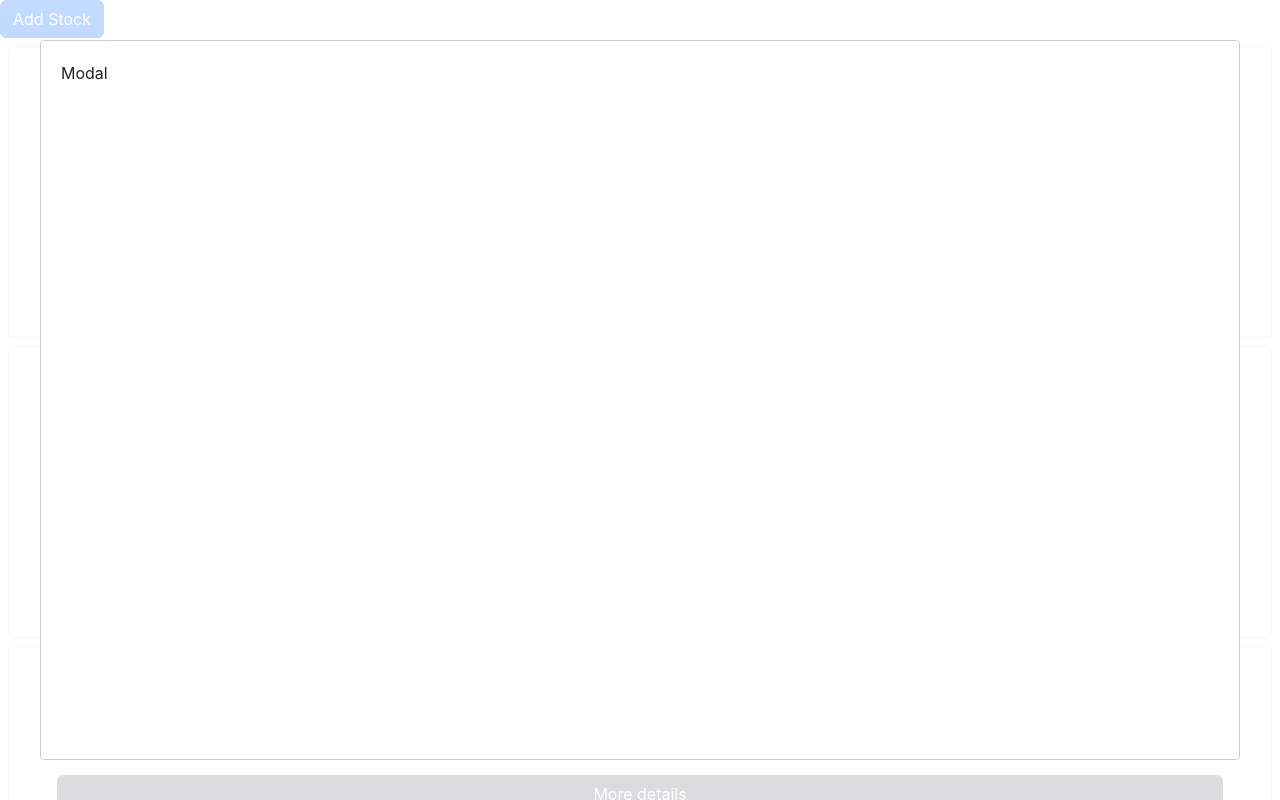
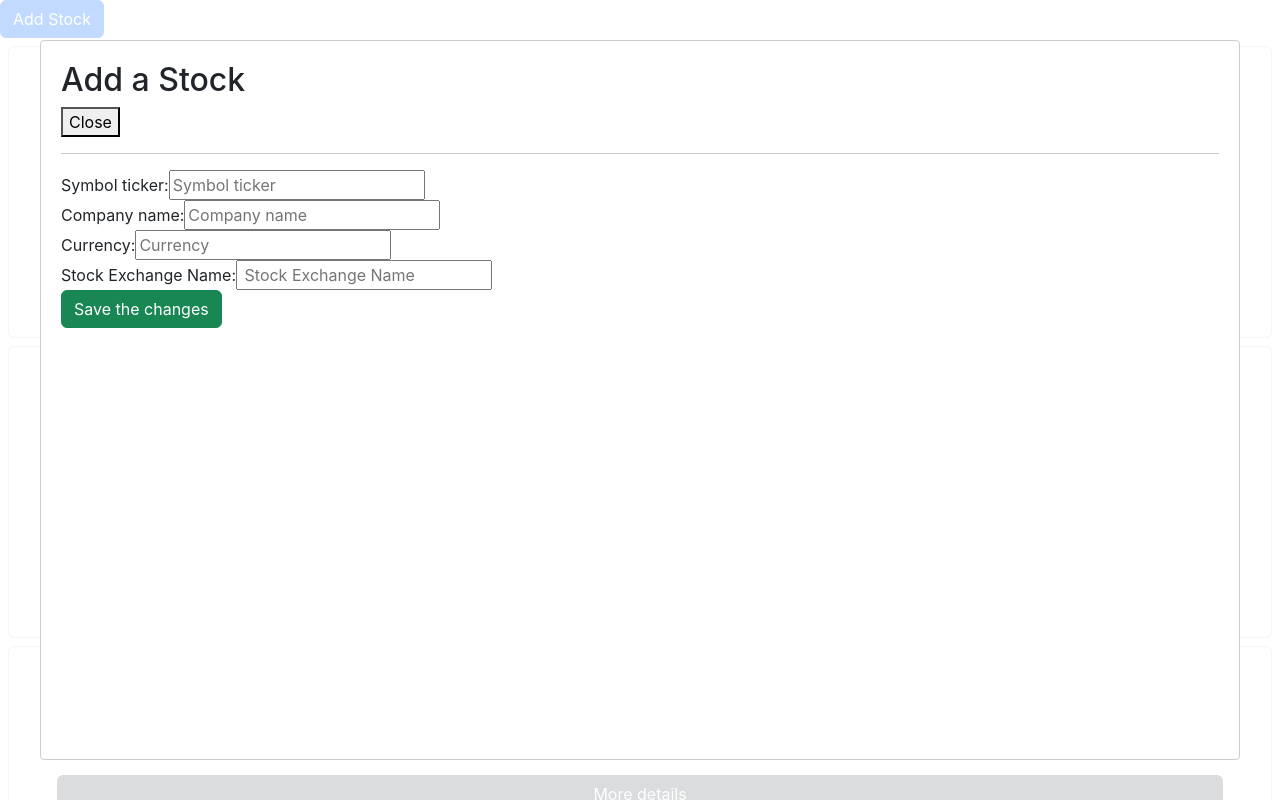
Before and after one commit to SvetaMura74/react_project, a React (Create React App) app: page / in a window 1280 px wide. Both pictures are taken after a click on the button "Add Stock". Shown: the top 800 px of the page. Built offline with nearby package versions, Linux system fonts and the light colour scheme.

Commit message:
סיום crud

```diff
--- a/package.json
+++ b/package.json
@@ -12,6 +12,7 @@
     "@types/react": "^18.0.28",
     "@types/react-dom": "^18.0.11",
     "@types/react-modal": "^3.13.1",
+    "@types/uuid": "^9.0.1",
     "bootstrap": "^5.2.3",
     "react": "^18.2.0",
     "react-dom": "^18.2.0",
@@ -24,6 +25,7 @@
     "sass": "^1.58.3",
     "sweetalert2": "^11.7.3",
     "typescript": "^4.9.5",
+    "uuid": "^9.0.0",
     "web-vitals": "^2.1.4"
   },
   "scripts": {
--- a/src/components/add-stock/AddStock.tsx
+++ b/src/components/add-stock/AddStock.tsx
@@ -1,7 +1,19 @@
 import { useState } from "react";
 import Modal from "react-modal";
 
+import { useAppDispatch } from "../../app/hooks";
+import { addStock, Stock } from "../../features/stocks/stocksSlice";
+import { v4 } from "uuid";
+import Swal from "sweetalert2";
+
 const AddStock = () => {
+  const [ticker, setTicker] = useState("");
+  const [name, setName] = useState("");
+  const [currency, setCurrency] = useState("");
+  const [exchange_long, setExchange_long] = useState("");
+  const dispatch = useAppDispatch();
+
+
   const [isOpen, setOpen] = useState(false);
   Modal.setAppElement("#root");
   const closeModal = () => {
@@ -17,7 +29,69 @@ const AddStock = () => {
         Add Stock
       </button>
       <Modal isOpen={isOpen} onRequestClose={closeModal}>
-        Modal
+        <h2>Add a Stock</h2>
+        <button onClick={closeModal}>Close</button>
+        <hr />
+
+          <label htmlFor="ticker">Symbol ticker:</label>
+          <input
+            id="ticker"
+            value={ticker}
+            onChange={(e) => {
+              setTicker(e.currentTarget.value);
+            }}
+            placeholder="Symbol ticker"
+          />
+
+          <br />
+          <label htmlFor="name">Company name:</label>
+          <input
+            id="name"
+            value={name}
+            onChange={(e) => {
+              setName(e.currentTarget.value);
+            }}
+            placeholder="Company name"
+          />
+          <br />
+          <label htmlFor="currency">Currency:</label>
+          <input
+            id="currency"
+            value={currency}
+            onChange={(e) => {
+              setCurrency(e.currentTarget.value);
+            }}
+            placeholder="Currency"
+          />
+          <br />
+          <label htmlFor="exchange">Stock Exchange Name:</label>
+          <input
+            id="exchange"
+            value={exchange_long}
+            onChange={(e) => {
+              setExchange_long(e.currentTarget.value);
+            }}
+            placeholder=" Stock Exchange Name"
+          />
+          <br/>
+          <button
+            className="btn btn-success"
+            onClick={() => {
+              const stock: Stock = {
+                id: v4(),
+                ticker: ticker,
+                name: name,
+                exchange_long: exchange_long,
+                currency: currency,
+              };
+              dispatch(addStock(stock));
+              Swal.fire("success"," ","success")
+              closeModal()
+            }}
+          >
+            Save the changes
+          </button>
+
       </Modal>
     </>
   );
```
Also changed, not shown: 1 other file (tests, documents, lock files or other folders).
